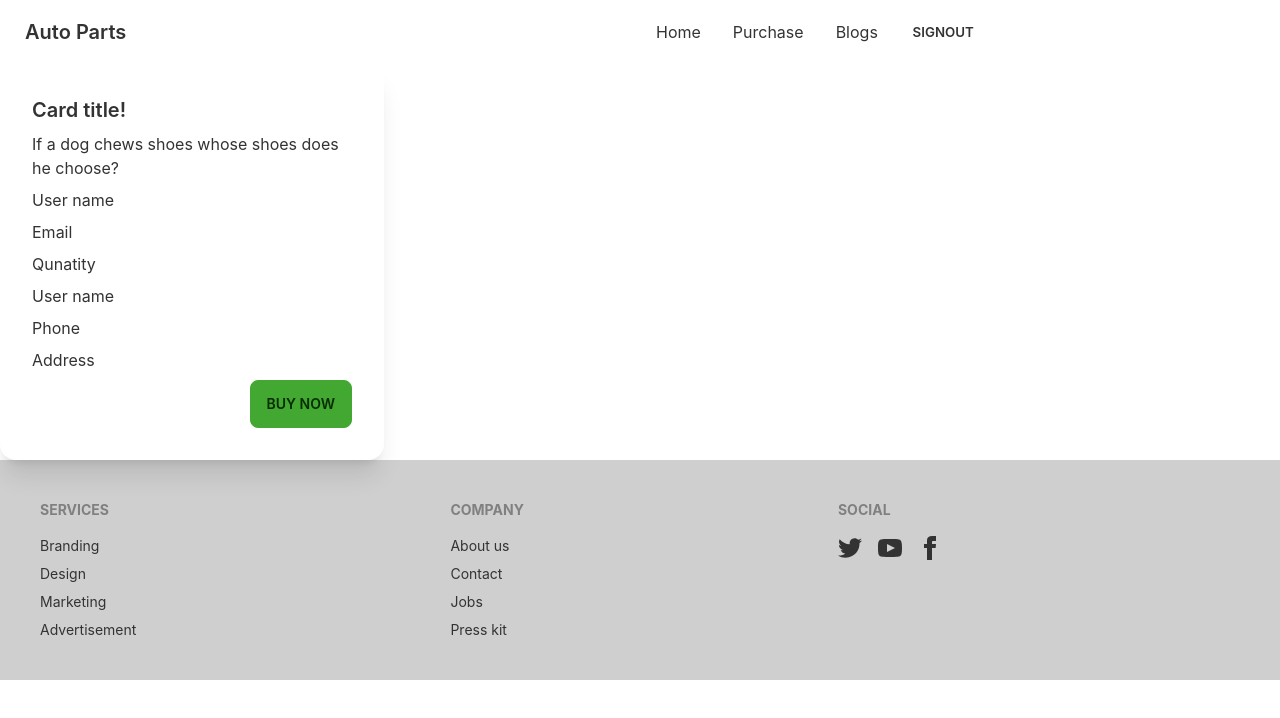
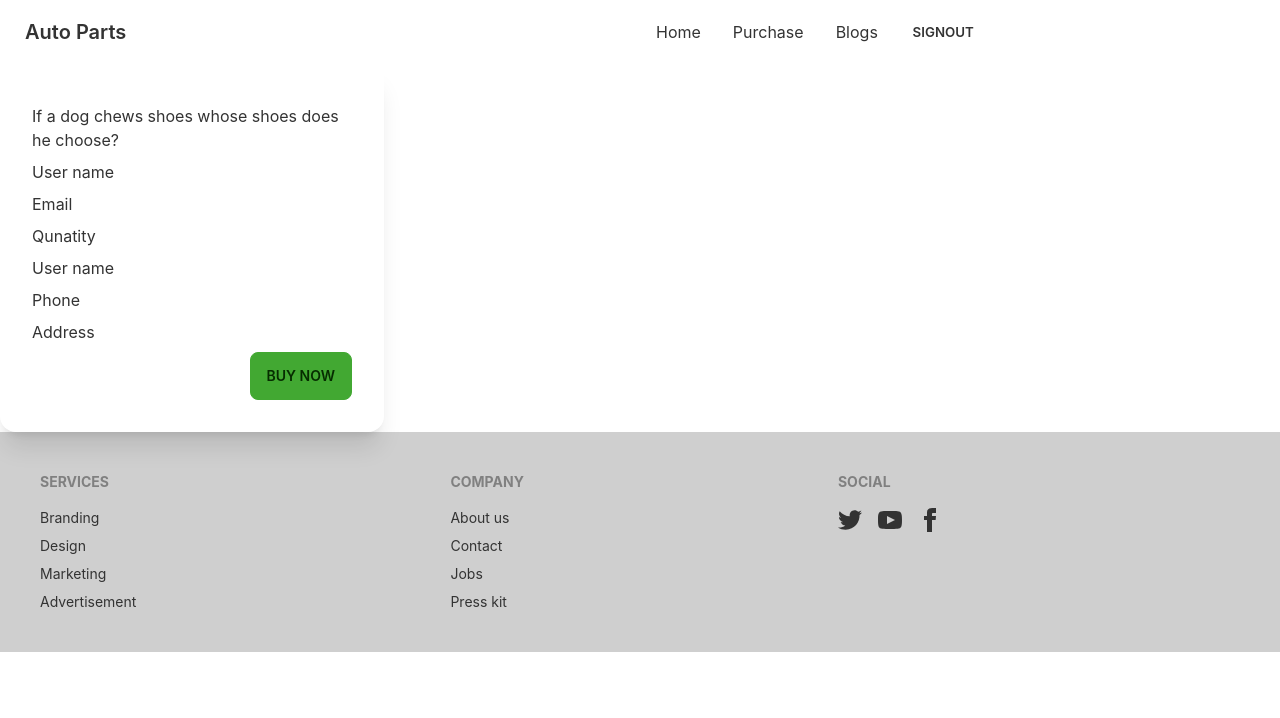
Before and after one commit to dev-nayandas/auto-parts-client, a React (Create React App) app: page /part/1 in a window 1280 px wide. Shown: the top 718 px of the page. Built offline with nearby package versions, Linux system fonts and the light colour scheme; no server answers; sample sign-in values are in the browser's storage.

Commit message:
few issue solved

```diff
--- a/src/Pages/Purchase/Purchase.js
+++ b/src/Pages/Purchase/Purchase.js
@@ -1,11 +1,19 @@
-import React from 'react';
+import React, { useEffect, useState } from 'react';
+import { useParams } from 'react-router-dom';
 
 const Purchase = () => {
-
+    const {partId} = useParams();
+    const {part, setPart} = useState()
+    useEffect(()=>{
+        // const url = `parts.json/${partId}`;
+        fetch(`parts.json/${partId}`)
+        .then(res => res.json())
+        .then(data =>setPart(data))
+    },[])
     return (
         <div class="card w-96 bg-base-500 shadow-xl  ">
             <div class="card-body ">
-                <h2 class="card-title">Card title!</h2>
+                <h2 class="card-title">{part}</h2>
                 <p>If a dog chews shoes whose shoes does he choose?</p>
                 <p>User name</p>
                 <p>Email</p>
```
